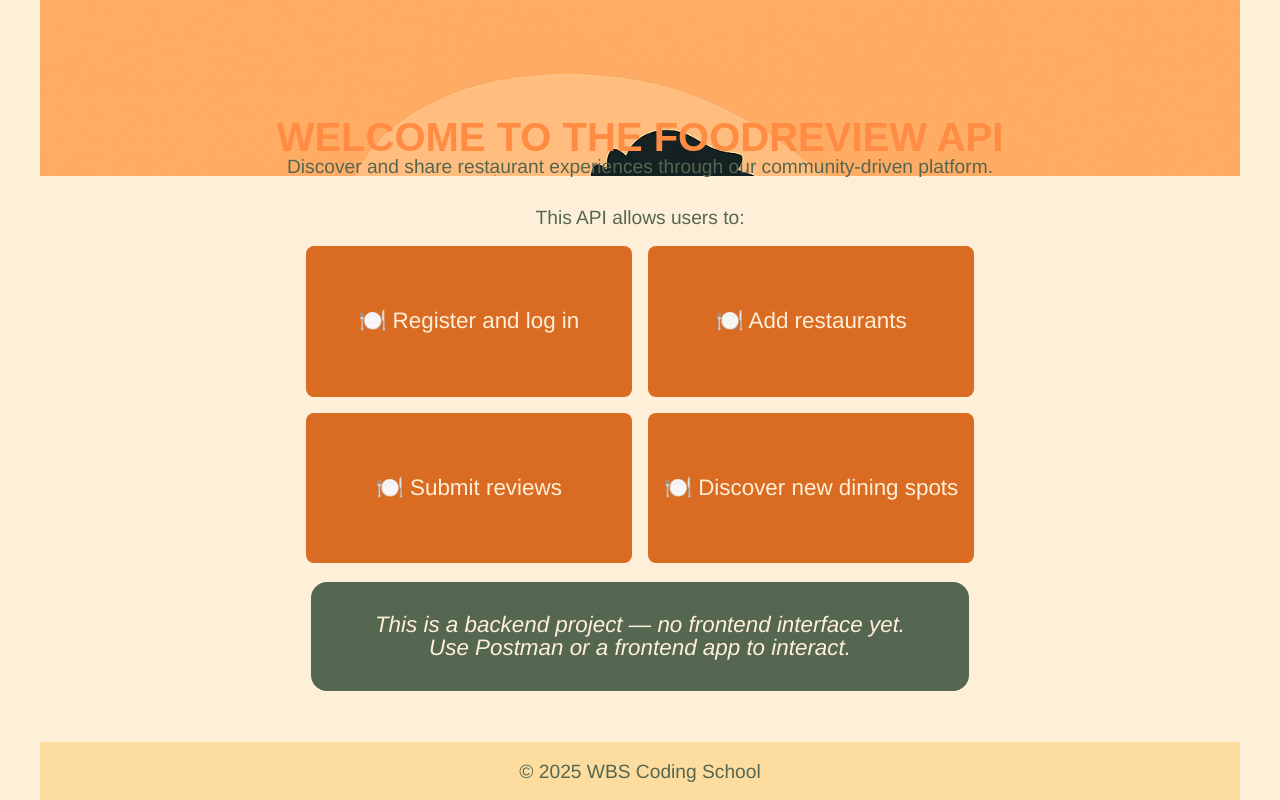
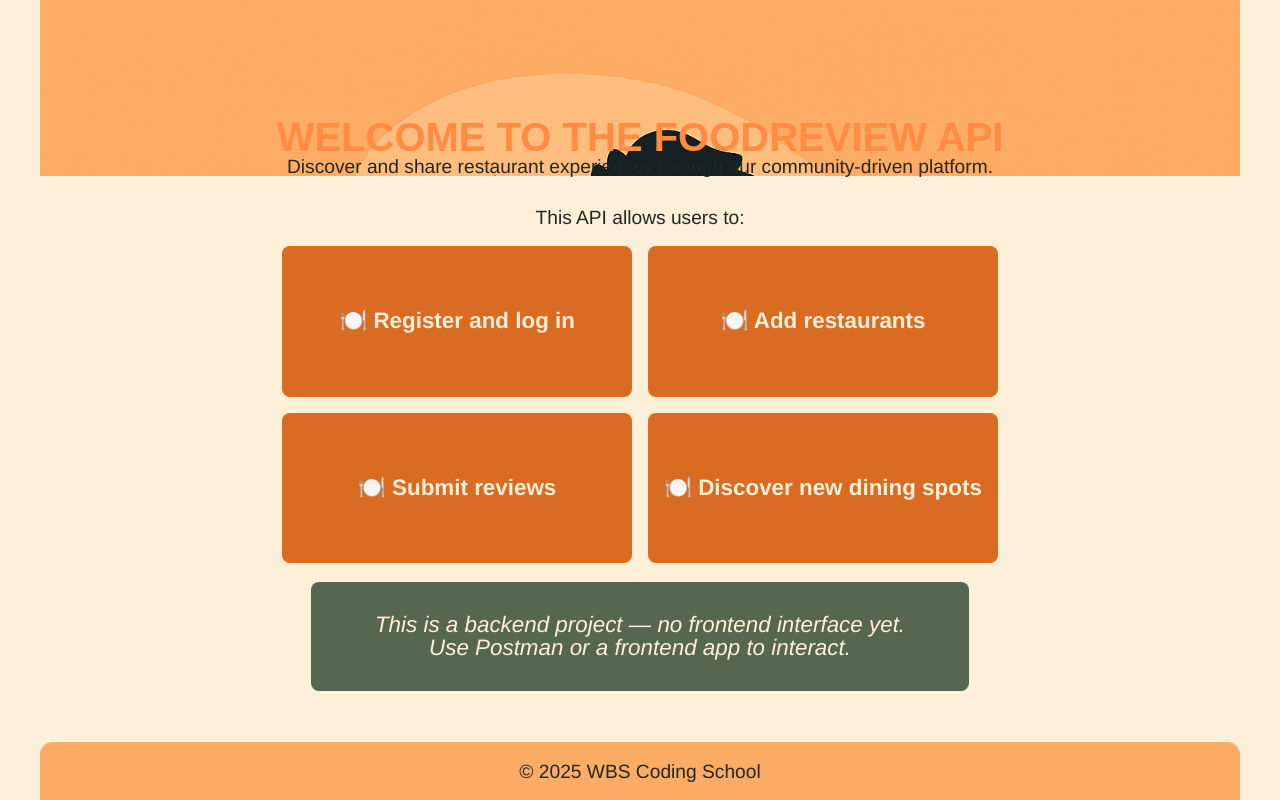
Before and after one commit to Vaeshkar/flask_food_review, a Flask app: page / in a window 1280 px wide. Run offline with Flask 3, Linux system fonts and the light colour scheme.

Commit message:
Small CSS Tweaks to improve contrast.

```diff
--- a/static/styles.css
+++ b/static/styles.css
@@ -1,7 +1,8 @@
 :root {
     --primary-color: #fef0d8;
-    --secondary-color: #fddd9f;
+    --secondary-color: #fdac65;
     --font-color: #566751;
+    --font-color-dark: #222820;
     --bento-color: #da6b23;
     --headline-color: #da6b23;
 }
@@ -22,7 +23,7 @@ body {
     background-color: var(--primary-color);
 
     font-family: 'Helvetica Neue', Arial, sans-serif;
-    color: var(--font-color);
+    color: var(--font-color-dark);
     text-align: center;
     font-size: 1.2rem;
 }
@@ -85,6 +86,7 @@ main {
 .small_grid li {
     background-color: var(--bento-color);
     color: var(--primary-color);
+    font-weight: 700;
     padding: 4rem 1rem;
     border-radius: 0.5rem;
     font-size: 1.4rem;
@@ -94,7 +96,7 @@ main {
 .note {
     max-width: 80vw;
     background-color: var(--font-color);
-    border-radius: 1rem;
+    border-radius: 0.5rem;
     padding: 2rem 4rem;
     color: var(--primary-color);
 
@@ -109,6 +111,7 @@ footer {
     max-width: 1200px;
     padding: 1.2rem 2rem;
     margin: 1.2rem auto 0;
+    border-radius: 0.8rem 0.8rem 0 0;
 }
 
 /* Resonsive Mobile settings */
```
